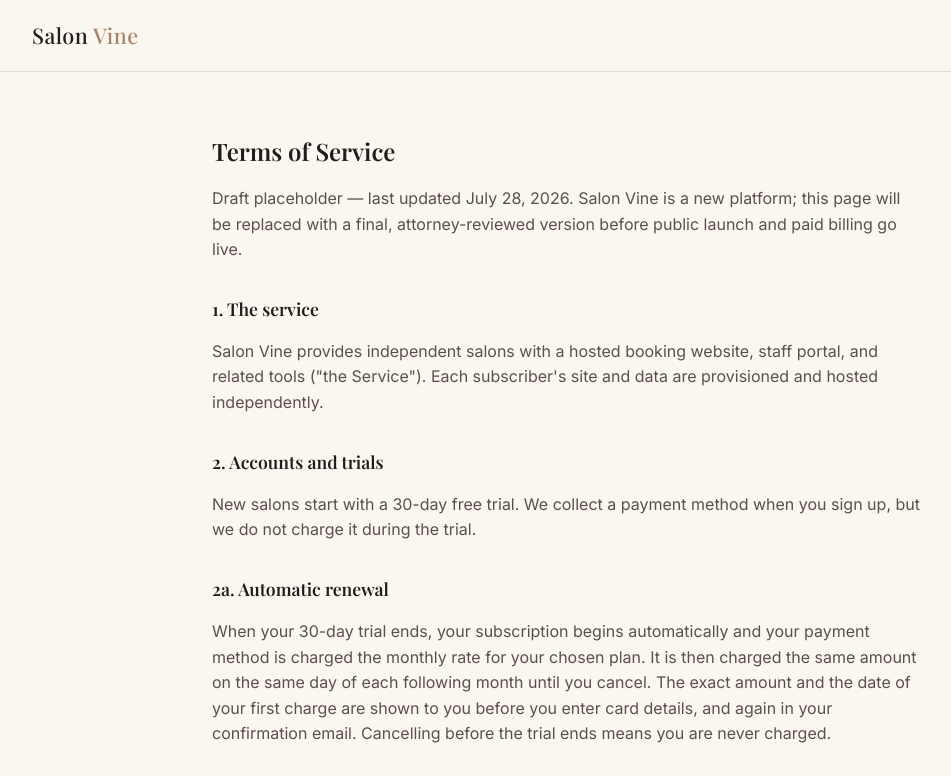
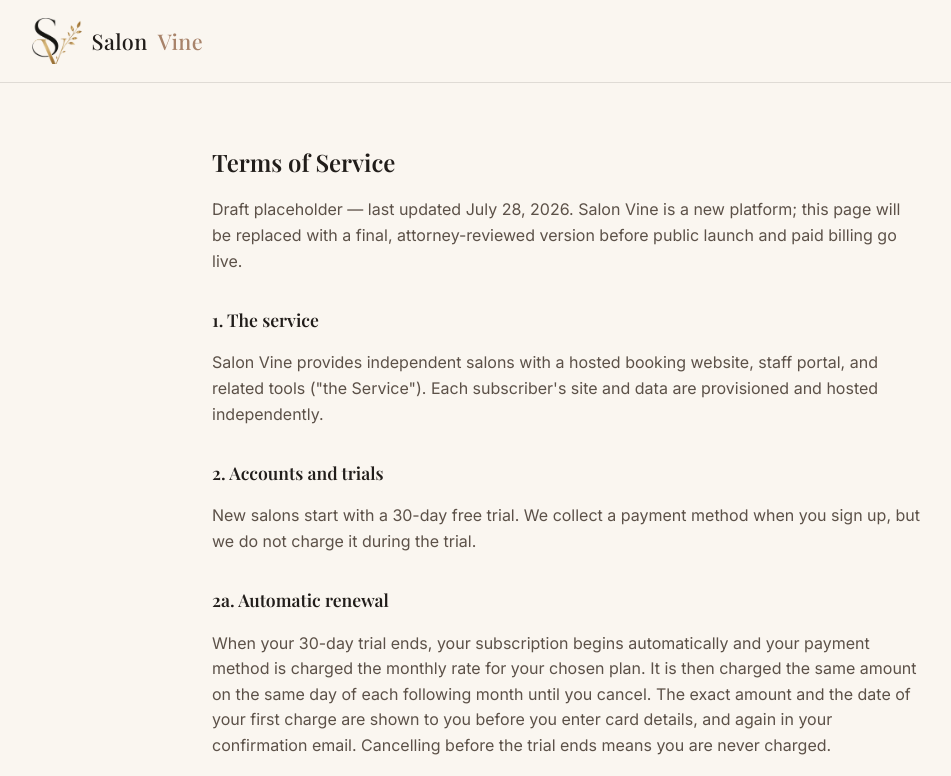
Before and after one commit to Haller28/studio-book-platform, a website: page terms.html in a window 1280 px wide. Shown: the top 776 px of the page, without its empty margins (72-1023 px from the left). Drawn offline with nearby package versions, Linux system fonts and the light colour scheme.

Commit message:
Add official SalonVine logo to site headers (transparent SV monogram)

```diff
--- a/style.css
+++ b/style.css
@@ -19,7 +19,8 @@
 
 header.site{position:sticky;top:0;z-index:50;background:rgba(250,246,240,.92);backdrop-filter:blur(6px);border-bottom:1px solid var(--line)}
 .nav{display:flex;align-items:center;justify-content:space-between;padding:18px 24px;max-width:1120px;margin:0 auto}
-.brand{font-family:var(--serif);font-size:1.35rem;letter-spacing:.02em}
+.brand{font-family:var(--serif);font-size:1.35rem;letter-spacing:.02em;display:flex;align-items:center;gap:10px}
+.brand img.brand-logo{height:46px;width:auto;display:block}
 .brand span{color:var(--accent)}
 .nav-links{display:flex;gap:30px;list-style:none;margin:0;padding:0;font-size:.85rem;font-weight:500}
 .nav-cta{display:flex;gap:14px;align-items:center}
--- a/terms.html
+++ b/terms.html
@@ -11,7 +11,7 @@
 <style>.legal{max-width:760px;margin:60px auto;padding:0 24px}.legal h2{margin-bottom:6px}.legal p{color:var(--ink-soft)}.legal h3{margin:32px 0 10px;font-size:1.1rem}</style>
 </head>
 <body>
-<header class="site"><nav class="nav"><a href="index.html" class="brand">Salon <span>Vine</span></a></nav></header>
+<header class="site"><nav class="nav"><a href="index.html" class="brand"><img src="logo-sv.png" alt="Salon Vine logo" class="brand-logo">Salon <span>Vine</span></a></nav></header>
 <div class="legal">
   <h2>Terms of Service</h2>
   <p style="margin-bottom:28px">Draft placeholder — last updated <span id="d"></span>. Salon Vine is a new platform; this page will be replaced with a final, attorney-reviewed version before public launch and paid billing go live.</p>
```
Also changed, not shown: index.html (+1 -1 lines), login.html (+1 -1 lines), privacy.html (+1 -1 lines), signup.html (+1 -1 lines), welcome.html (+1 -1 lines), logo-sv.png (added).
